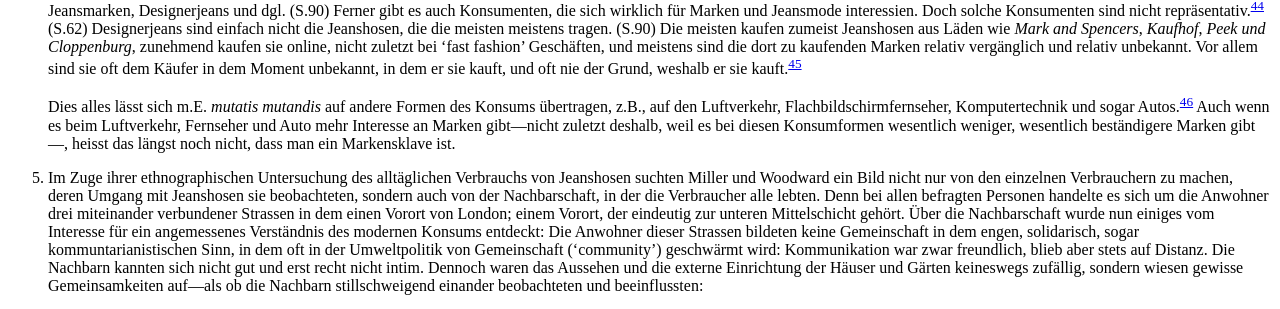
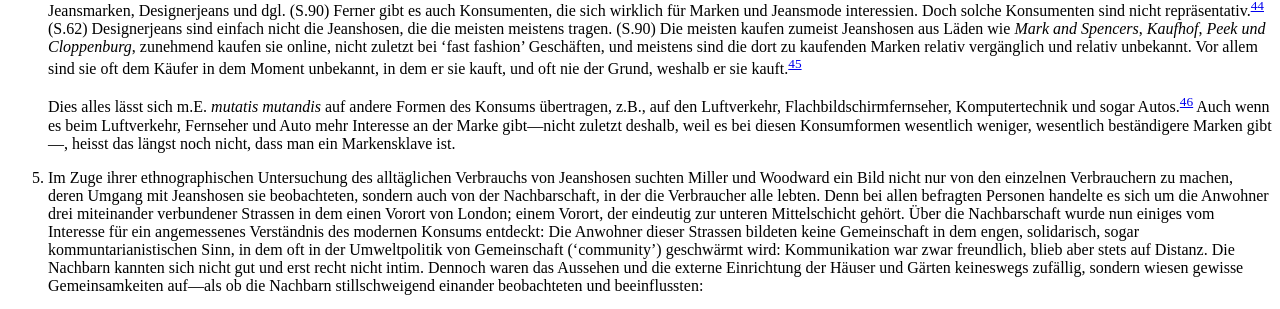
Before and after one commit to klepas/bruins-site, a Jekyll site: the page built from papers/_posts/2013-06-13-The-Struggle-for-the-Ordinary.md, in a window 1280 px wide and 900 px high, scrolled down 6619 px. Shown: the part 161-470 px from the top of the window. Built offline with Jekyll 4.4.1, drawn with Linux system fonts in a browser that asks for light colours; nearby versions of some CDN libraries; some web fonts are replaced.

Commit message:
Updated 2013-06-13-The-Struggle-for-the-Ordinary.md

```diff
--- a/papers/_posts/2013-06-13-The-Struggle-for-the-Ordinary.md
+++ b/papers/_posts/2013-06-13-The-Struggle-for-the-Ordinary.md
@@ -128,7 +128,7 @@ Oben habe ich zwischen moralisierenden Konsumtheorien und ihren empirisch oder v
 
 4. Für viele Formen des modernen Konsums spielen Marken (Brands) keine wesentliche Rolle. Das beste Beispiel dafür, ein Bespiel, auf das ich unten noch zurückkomme, ist der alltägliche Verbrauch von Jeanshosen (blue denim jeans). Wie Miller und Woodward gezeigt haben, kennen die meisten Jeansträger meistens entweder gar nicht oder nur vage, welche Marke ihre Jeanshose hat, und sie haben ihre Hose meistens nicht deshalb gekauft, weil sie die und die Marke hat. (Miller & Woodward 2012, S.53) Freilich gibt es exklusive, semiotisch aufgeladene Jeansmarken, Designerjeans und dgl. (S.90) Ferner gibt es auch Konsumenten, die sich wirklich für Marken und Jeansmode interessien. Doch solche Konsumenten sind nicht repräsentativ.[^44] (S.62) Designerjeans sind einfach nicht die Jeanshosen, die die meisten meistens tragen. (S.90) Die meisten kaufen zumeist Jeanshosen aus Läden wie _Mark and Spencers_, _Kaufhof_, _Peek und Cloppenburg_, zunehmend kaufen sie online, nicht zuletzt bei ‘fast fashion’ Geschäften, und meistens sind die dort zu kaufenden Marken relativ vergänglich und relativ unbekannt. Vor allem sind sie oft dem Käufer in dem Moment unbekannt, in dem er sie kauft, und oft nie der Grund, weshalb er sie kauft.[^45]
 
-    Dies alles lässt sich m.E. _mutatis mutandis_ auf andere Formen des Konsums übertragen, z.B., auf den Luftverkehr, Flachbildschirmfernseher, Komputertechnik und sogar Autos.[^46] Auch wenn es beim Luftverkehr, Fernseher und Auto mehr Interesse an Marken gibt—nicht zuletzt deshalb, weil es bei diesen Konsumformen wesentlich weniger, wesentlich beständigere Marken gibt—, heisst das längst noch nicht, dass man ein Markensklave ist.
+    Dies alles lässt sich m.E. _mutatis mutandis_ auf andere Formen des Konsums übertragen, z.B., auf den Luftverkehr, Flachbildschirmfernseher, Komputertechnik und sogar Autos.[^46] Auch wenn es beim Luftverkehr, Fernseher und Auto mehr Interesse an der Marke gibt—nicht zuletzt deshalb, weil es bei diesen Konsumformen wesentlich weniger, wesentlich beständigere Marken gibt—, heisst das längst noch nicht, dass man ein Markensklave ist.
 
 5. Im Zuge ihrer ethnographischen Untersuchung des alltäglichen Verbrauchs von Jeanshosen suchten Miller und Woodward ein Bild nicht nur von den einzelnen Verbrauchern zu machen, deren Umgang mit Jeanshosen sie beobachteten, sondern auch von der Nachbarschaft, in der die Verbraucher alle lebten. Denn bei allen befragten Personen handelte es sich um die Anwohner drei miteinander verbundener Strassen in dem einen Vorort von London; einem Vorort, der eindeutig zur unteren Mittelschicht gehört. Über die Nachbarschaft wurde nun einiges vom Interesse für ein angemessenes Verständnis des modernen Konsums entdeckt: Die Anwohner dieser Strassen bildeten keine Gemeinschaft in dem engen, solidarisch, sogar kommuntarianistischen Sinn, in dem oft in der Umweltpolitik von Gemeinschaft (‘community’) geschwärmt wird: Kommunikation war zwar freundlich, blieb aber stets auf Distanz. Die Nachbarn kannten sich nicht gut und erst recht nicht intim. Dennoch waren das Aussehen und die externe Einrichtung der Häuser und Gärten keineswegs zufällig, sondern wiesen gewisse Gemeinsamkeiten auf—als ob die Nachbarn stillschweigend einander beobachteten und beeinflussten:
 
```
